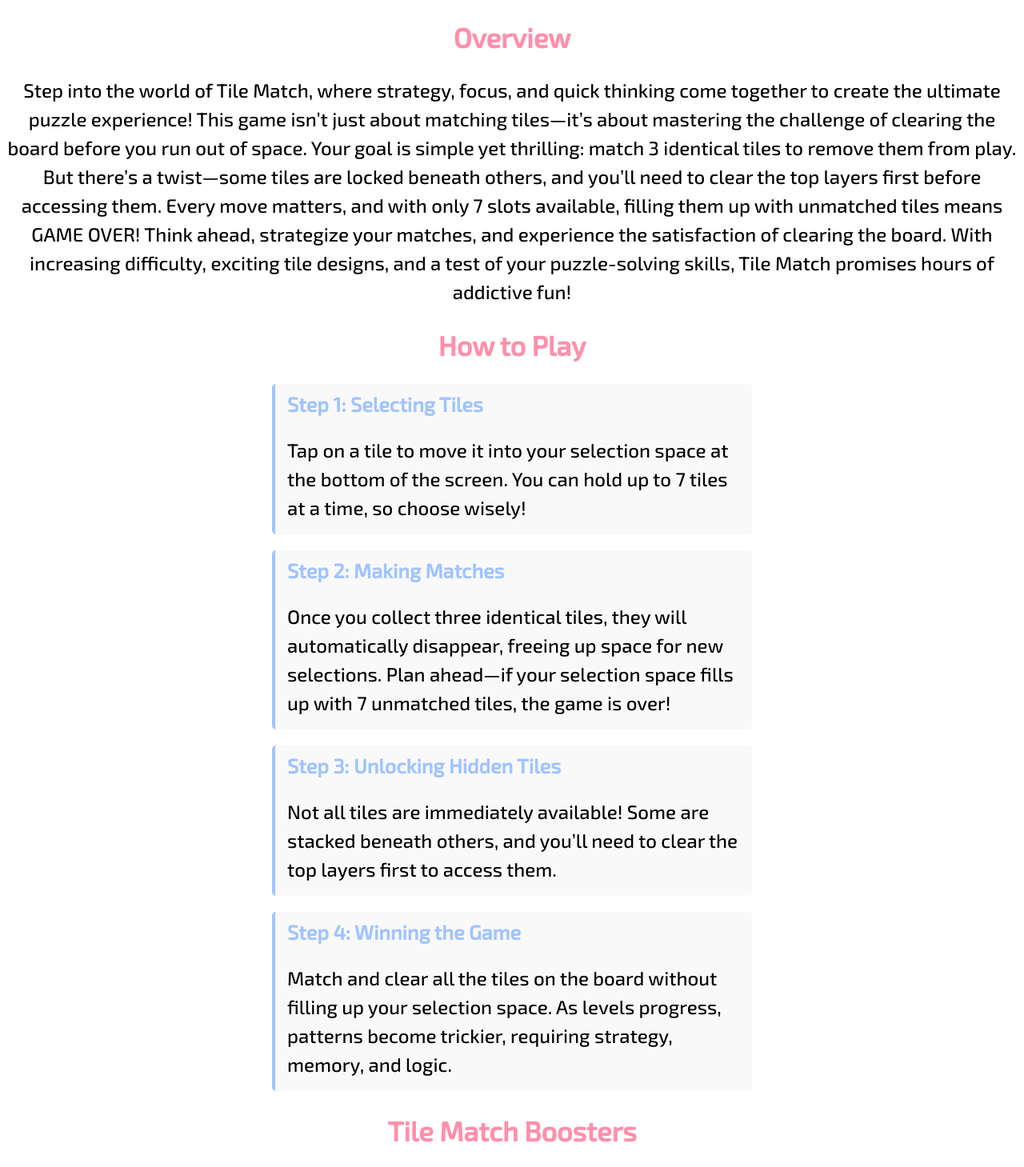
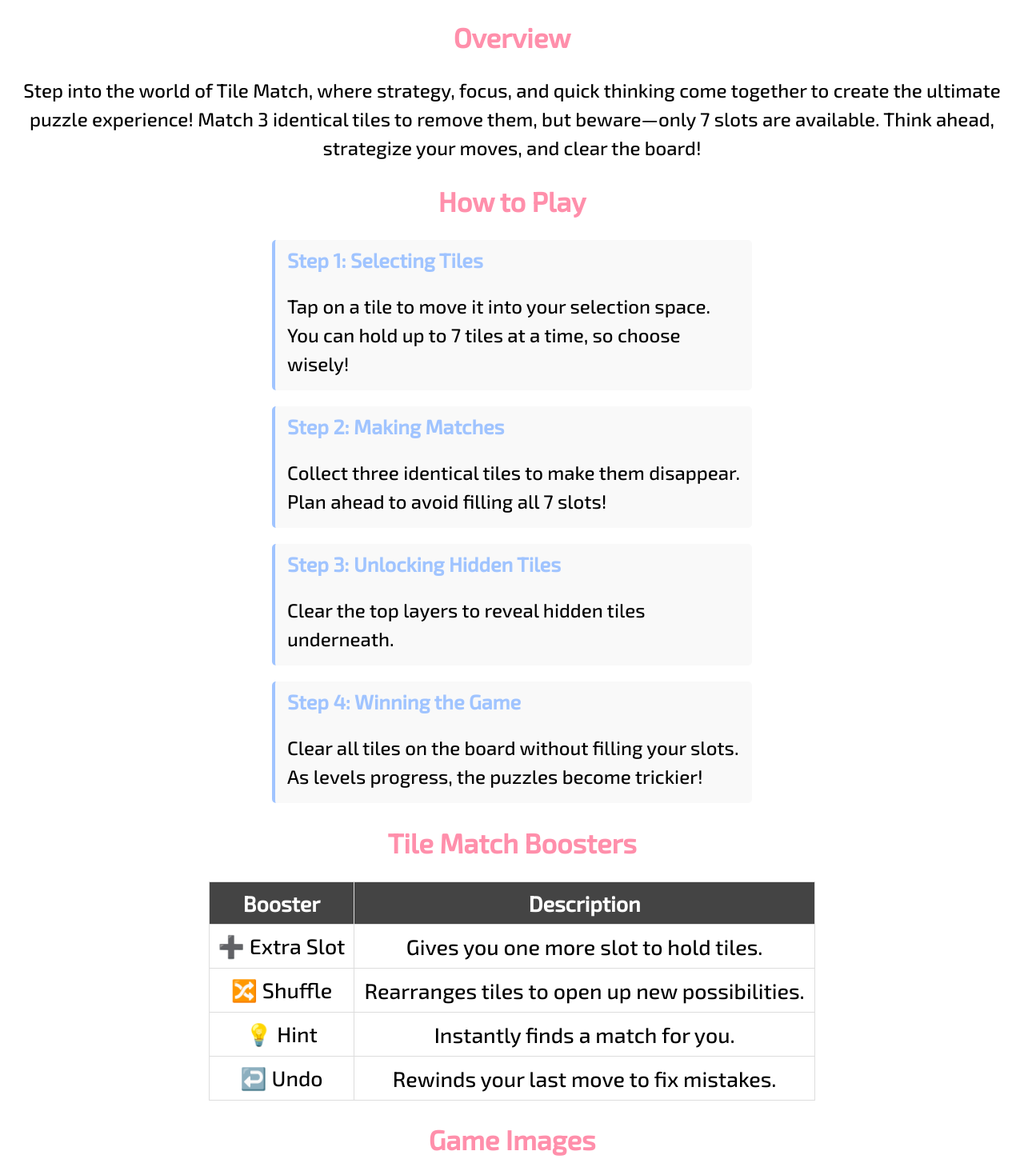
Before and after one commit to SeeratSandha/SeeratSandha.github.io, a plain HTML site: page application.html in a window 1280 px wide. Shown: the part 1094-2553 px from the top of the page at 80% size. Drawn offline with Linux system fonts and the light colour scheme.

Commit message:
Update application.html

```diff
--- a/application.html
+++ b/application.html
@@ -1,66 +1,66 @@
 <!DOCTYPE html>
 <html lang="en">
 <head>
-    <meta charset="UTF-8">
+  <meta charset="UTF-8" />
   <meta name="viewport" content="width=device-width, initial-scale=1.0" />
   <title>Tile Match Game</title>
-    <link rel="stylesheet" href="css/application.css">
-
+  <link rel="stylesheet" href="css/application.css" />
 </head>
 <body>
   <header>
-        <img class="game-logo" src="images/welcome_gamepic.png" alt="Welcome Image">
+    <img class="game-logo" src="images/welcome_gamepic.png" alt="Welcome Image" />
     <h1><strong>Welcome to Tile Match Game</strong></h1>
   </header>
 
+  <main>
     <div class="game-container">
-
-        <iframe src="https://cloud.onlinegames.io/games/2025/unity/tile-match/index-og.html"></iframe>
+      <iframe src="https://cloud.onlinegames.io/games/2025/unity/tile-match/index-og.html" title="Tile Match Game"></iframe>
     </div>
 
+    <section class="overview">
       <h2>Overview</h2>
-    <p>Step into the world of Tile Match, where strategy, focus, and quick thinking come together to create the ultimate puzzle experience! This game isn’t just about matching tiles—it’s about mastering the challenge of clearing the board before you run out of space.
+      <p>Step into the world of Tile Match, where strategy, focus, and quick thinking come together to create the ultimate puzzle experience! Match 3 identical tiles to remove them, but beware—only 7 slots are available. Think ahead, strategize your moves, and clear the board!</p>
+    </section>
 
-        Your goal is simple yet thrilling: match 3 identical tiles to remove them from play. But there’s a twist—some tiles are locked beneath others, and you’ll need to clear the top layers first before accessing them. Every move matters, and with only 7 slots available, filling them up with unmatched tiles means GAME OVER!
-
-        Think ahead, strategize your matches, and experience the satisfaction of clearing the board. With increasing difficulty, exciting tile designs, and a test of your puzzle-solving skills, Tile Match promises hours of addictive fun!
-</p>
-
+    <section class="how-to-play">
       <h2>How to Play</h2>
       <div class="how-to-play-container">
         <div class="step">
           <h3>Step 1: Selecting Tiles</h3>
-        <p>Tap on a tile to move it into your selection space at the bottom of the screen. You can hold up to 7 tiles at a time, so choose wisely!</p>
+          <p>Tap on a tile to move it into your selection space. You can hold up to 7 tiles at a time, so choose wisely!</p>
         </div>
-
         <div class="step">
           <h3>Step 2: Making Matches</h3>
-        <p>Once you collect three identical tiles, they will automatically disappear, freeing up space for new selections. Plan ahead—if your selection space fills up with 7 unmatched tiles, the game is over!</p>
+          <p>Collect three identical tiles to make them disappear. Plan ahead to avoid filling all 7 slots!</p>
         </div>
-
         <div class="step">
           <h3>Step 3: Unlocking Hidden Tiles</h3>
-        <p>Not all tiles are immediately available! Some are stacked beneath others, and you’ll need to clear the top layers first to access them.</p>
+          <p>Clear the top layers to reveal hidden tiles underneath.</p>
         </div>
-
         <div class="step">
           <h3>Step 4: Winning the Game</h3>
-        <p>Match and clear all the tiles on the board without filling up your selection space. As levels progress, patterns become trickier, requiring strategy, memory, and logic.</p>
+          <p>Clear all tiles on the board without filling your slots. As levels progress, the puzzles become trickier!</p>
         </div>
       </div>
+    </section>
+
+    <section class="boosters">
       <h2>Tile Match Boosters</h2>
       <table>
+        <thead>
           <tr>
             <th>Booster</th>
             <th>Description</th>
           </tr>
+        </thead>
+        <tbody>
           <tr>
             <td>➕ Extra Slot</td>
             <td>Gives you one more slot to hold tiles.</td>
           </tr>
           <tr>
             <td>🔀 Shuffle</td>
-            <td> Rearrange the tiles to open up new possibilities.</td>
+            <td>Rearranges tiles to open up new possibilities.</td>
           </tr>
           <tr>
             <td>💡 Hint</td>
@@ -68,14 +68,18 @@
           </tr>
           <tr>
             <td>↩️ Undo</td>
-            <td>Rewinds your last move, perfect for fixing mistakes.</td>
+            <td>Rewinds your last move to fix mistakes.</td>
           </tr>
+        </tbody>
       </table>
+    </section>
 
+    <section class="gallery">
       <h2>Game Images</h2>
-    <img class="game-image" src="images/demo_game.png" alt="Gameplay Screenshot 1">
-    <img class="game-image" src="images/demo_game1.png" alt="Gameplay Screenshot 2">
-    <img class="game-image" src="images/demo_game2.png" alt="Gameplay Screenshot 3">
-
+      <img class="game-image" src="images/demo_game.png" alt="Gameplay Screenshot 1" />
+      <img class="game-image" src="images/demo_game1.png" alt="Gameplay Screenshot 2" />
+      <img class="game-image" src="images/demo_game2.png" alt="Gameplay Screenshot 3" />
+    </section>
+  </main>
 </body>
 </html>
```
Lines whose indentation alone changed are shown as unchanged.
